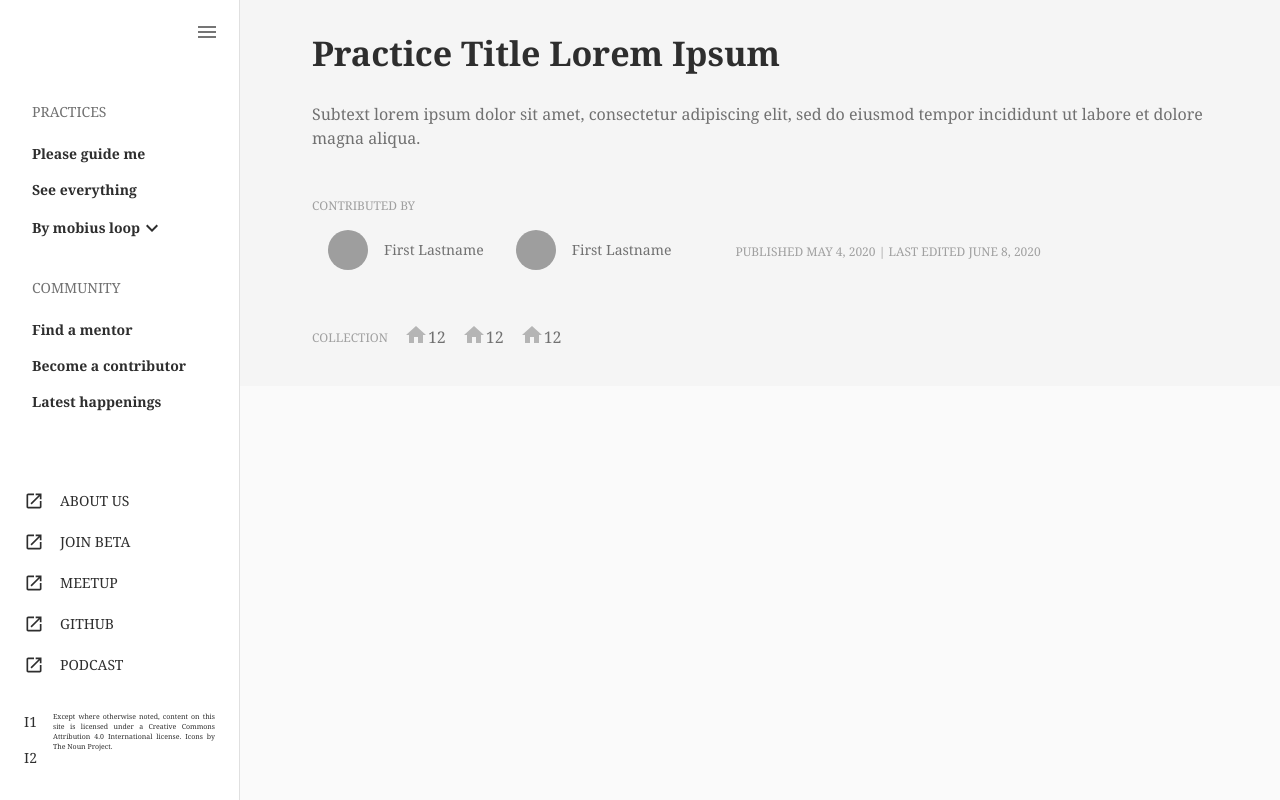
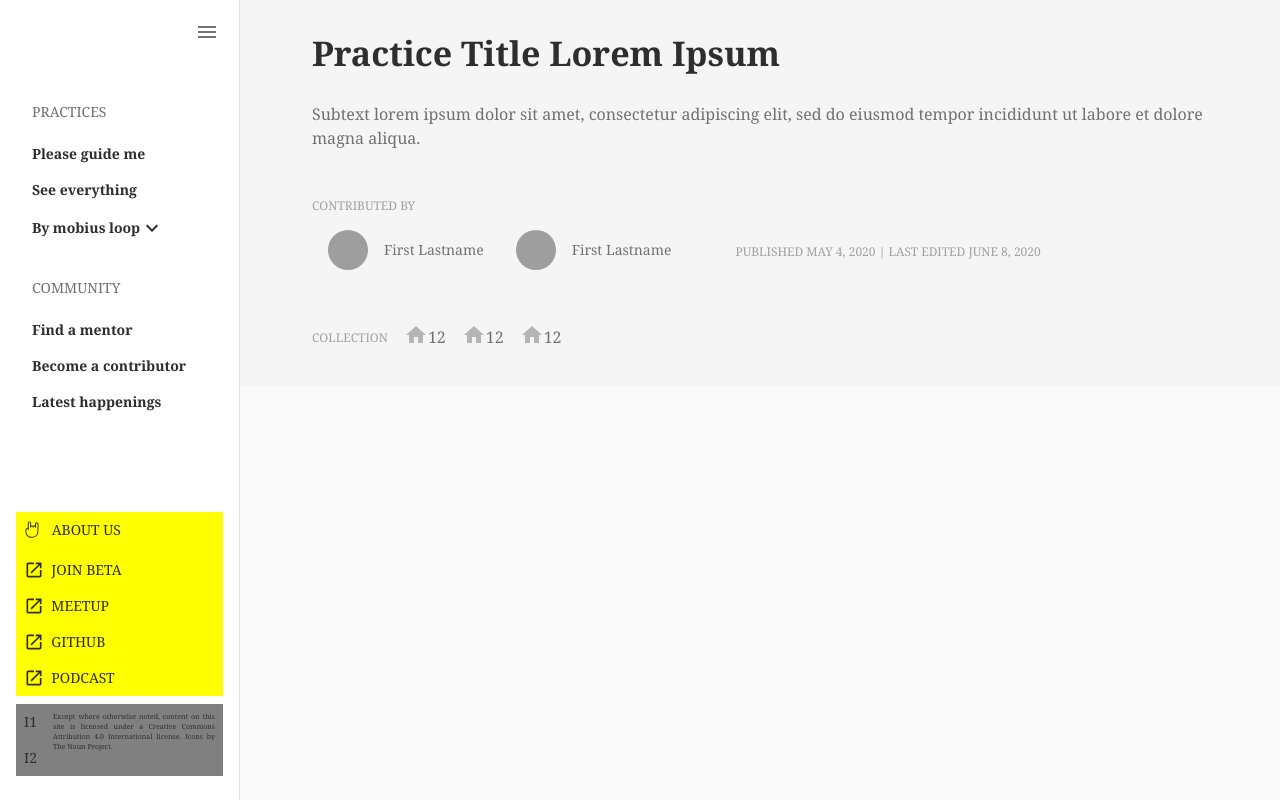
Before and after one commit to openpracticelibrary/opl-fe, a React (Create React App) app: page / in a window 1280 px wide. Both pictures are taken after a click on the button 36 px from the left and 32 px from the top of the page. Built offline with nearby package versions, Linux system fonts and the light colour scheme; grey boxes are pictures that could not be loaded.

Commit message:
updated footer with icons

```diff
--- /dev/null
+++ b/src/components/icons/RockIcon.js
@@ -0,0 +1,14 @@
+import React from 'react';
+import SvgIcon from '@material-ui/core/SvgIcon';
+
+
+function RockIcon(props) {
+    return (
+      <SvgIcon viewBox='0 0 18 18'>
+        <path d="M9.58 1.767c-.682 0-1.235.553-1.235 1.235v1.182c-.509-.283-1.147-.172-1.529.268-.385-.42-1.008-.52-1.505-.242V2.274c0-.682-.553-1.235-1.235-1.235-.681 0-1.234.553-1.234 1.235V5.61c-.716.098-1.242.51-1.529 1.206-.248.602-.248 1.242-.248 1.516v.217c0 2.802 2.006 4.759 4.877 4.759 1.775 0 3.093-.602 3.915-1.789.634-.92.958-2.176.958-3.729V3.006c.001-.328-.129-.644-.36-.876-.232-.233-.547-.363-.876-.363zM5.937 12.613c-1.234 0-2.294-.4-3.051-1.158-.73-.728-1.13-1.76-1.13-2.906V8.33c0-1.201.354-1.865 1.08-2.016v1.15c0 .192.155.347.347.347.191 0 .347-.155.347-.347v-5.19c0-.298.242-.54.54-.54.298 0 .54.242.54.54v3.234c0 .192.156.348.347.348h.059c.192 0 .347-.156.347-.348v-.217c0-.298.242-.54.54-.54.299 0 .54.242.54.54v.217c0 .192.156.348.348.348h.059c.191 0 .347-.156.347-.348v-.243c0-.298.241-.54.54-.54.298 0 .54.242.54.54v.243c0 .192.155.348.347.348h.059c.191 0 .347-.156.347-.348V3.006c0-.298.242-.54.54-.54.298 0 .54.242.54.54V7.79c.01 3.2-1.395 4.823-4.173 4.823z" />
+      </SvgIcon>
+    );
+  }
+
+
+  export default RockIcon;
--- a/src/components/shared/Drawer/Footer.js
+++ b/src/components/shared/Drawer/Footer.js
@@ -6,8 +6,9 @@ import {makeStyles} from '@material-ui/core/styles';
 import { List } from '@material-ui/core';
 import ListItemText from '@material-ui/core/ListItemText';
 import Box from '@material-ui/core/Box';
-
 import LaunchIcon from '@material-ui/icons/Launch';
+import RockIcon from '../../icons/RockIcon.js'
+import { flexbox } from '@material-ui/system';
 
 const useStyles = makeStyles((theme) => ({
     footer: {
@@ -22,8 +23,6 @@ const useStyles = makeStyles((theme) => ({
         backgroundColor: theme.palette.background.paper,
     },
 
-
-
  }));
 
 export default function Footer() {
@@ -33,47 +32,44 @@ export default function Footer() {
     return(
         <footer className={classes.footer}>
         <Box>
-            <Box pb={2}>
-                <Box display="flex">
-                    <Box p={1}>
-                        <LaunchIcon fontSize="small" />
-                    </Box>
-                    <Box p={1}>
+            <Box pb={1}>
+
+                <Box display="flex" p={1} bgcolor="yellow" justifyContent="flex-start">
+                    <RockIcon /> &nbsp;
                     <Link href="#" onClick={preventDefault} color="inherit">
                         {'ABOUT US'}
                     </Link>
                 </Box>
-                </Box>
-                <Box display="flex">
-                    <Box p={1}>
-                        <LaunchIcon fontSize="small" />
-                    </Box>
-                    <Box p={1}>
+
+                <Box display="flex" p={1} bgcolor="yellow" justifyContent="flex-start">
+                    <LaunchIcon fontSize="small" /> &nbsp;&nbsp;
                     <Link href="#" onClick={preventDefault} color="inherit">
                         {'JOIN BETA'}
                     </Link>
                 </Box>
-                </Box>
-                <Box display="flex">
-                    <Box p={1}>
-                        <LaunchIcon fontSize="small" />
-                    </Box>
-                    <Box p={1}>
+
+                <Box display="flex" p={1} bgcolor="yellow" justifyContent="flex-start">
+                    <LaunchIcon fontSize="small" /> &nbsp;&nbsp;
                     <Link href="#" onClick={preventDefault} color="inherit">
                         {'MEETUP'}
                     </Link>
                 </Box>
-                </Box>
-                <Box display="flex">
-                    <Box p={1}>
-                        <LaunchIcon fontSize="small" />
-                    </Box>
-                    <Box p={1}>
+
+                <Box display="flex" p={1} bgcolor="yellow" justifyContent="flex-start">
+                    <LaunchIcon fontSize="small" /> &nbsp;&nbsp;
                     <Link href="#" onClick={preventDefault} color="inherit">
                         {'GITHUB'}
                     </Link>
                 </Box>
+
+                <Box display="flex" p={1} bgcolor="yellow" justifyContent="flex-start">
+                    <LaunchIcon fontSize="small" /> &nbsp;&nbsp;
+                    <Link href="#" onClick={preventDefault} color="inherit">
+                        {'PODCAST'}
+                    </Link>
                 </Box>
+{/*
+
                 <Box display="flex">
                     <Box p={1}>
                         <LaunchIcon fontSize="small" />
@@ -84,9 +80,10 @@ export default function Footer() {
                         </Link>
                     </Box>
                 </Box>
+*/}
             </Box>
 
-            <Box display="flex">
+            <Box display="flex" bgcolor="gray">
                 <Box>
                     <Box mx="auto" my="auto" p={1} >
                         I1
```
Also changed, not shown: src/components/icons/noun-yo-1198221.svg (added), src/components/icons/open-practice-librar.svg (added). Lines whose indentation alone changed are shown as unchanged.
